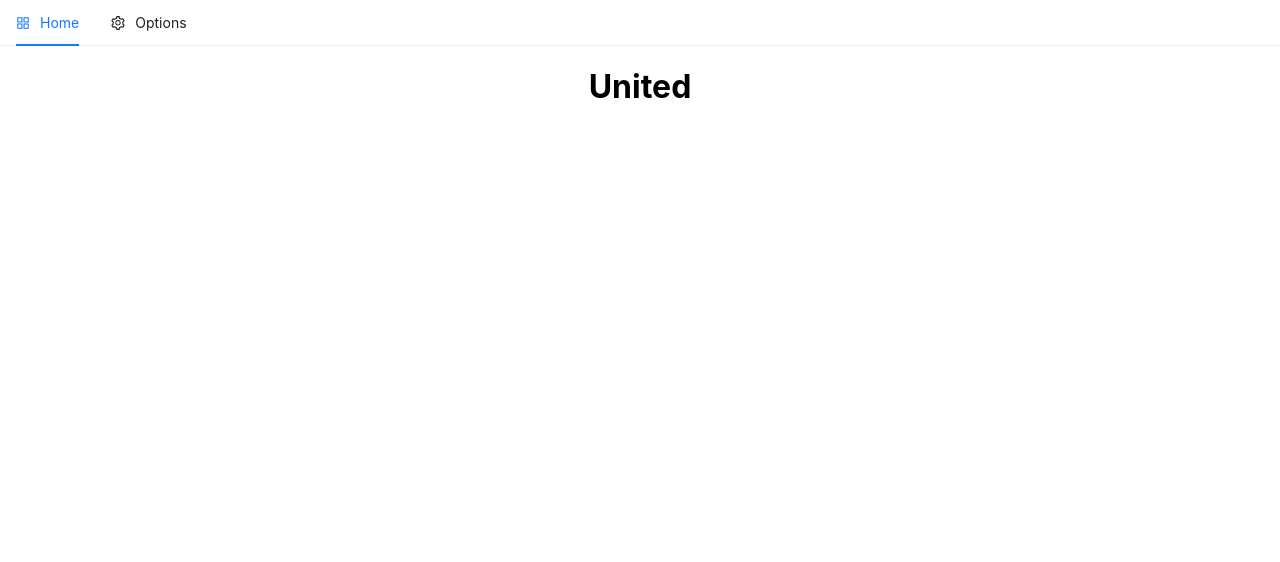
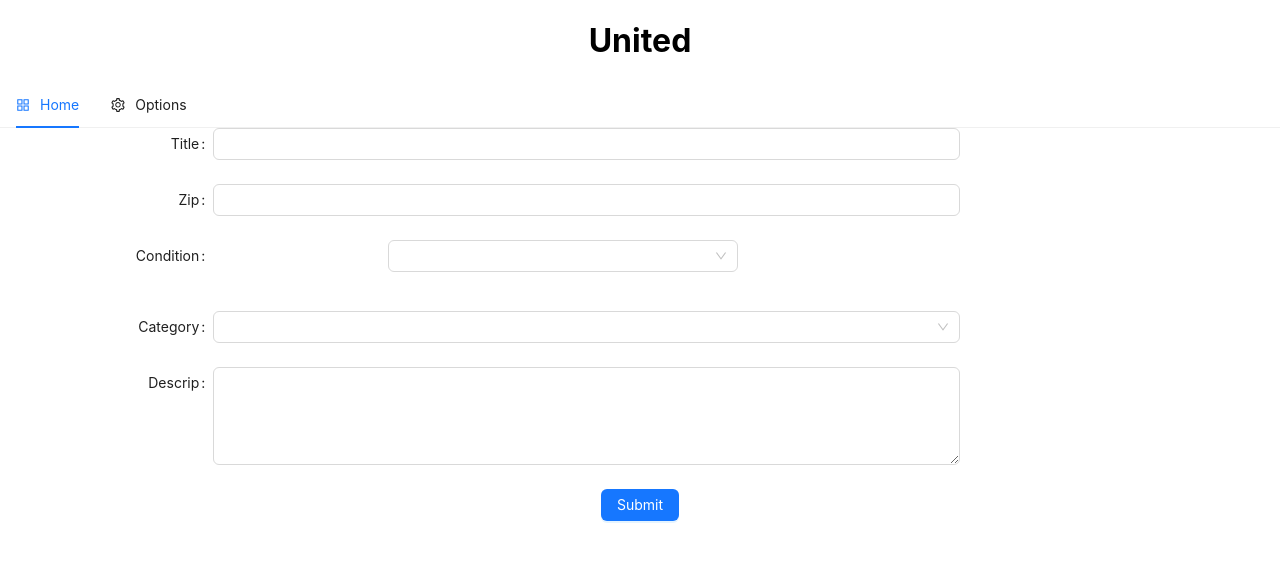
Before and after one commit to beboopr/united-front, a React (Create React App) app: page /form in a window 1280 px wide. Before the commit this address had no page. Shown: the top 562 px of the page. Built offline with nearby package versions, Linux system fonts and the light colour scheme.

Commit message:
deleted postlist file and page routes some working

```diff
--- a/src/App.js
+++ b/src/App.js
@@ -3,6 +3,7 @@ import { Routes, Route, BrowserRouter } from 'react-router-dom'
 import Home from './components/Home'
 import Navbar from "./components/Navbar"
 import Header from "./components/Header";
+import Form from "./components/Form";
 import { Oneitem } from './components/Oneitem';
 import { Upload } from 'antd';
 import './App.css';
@@ -11,13 +12,15 @@ function App() {
   return (
     <div className="App">
       <>
-       <Navbar />
+
+      <BrowserRouter>
       <Header />
-      <BrowserRouter>
+      <Navbar />
       <Routes >
-      <Route path="/" element={<Home/>} />
+      <Route path="/home" element={<Home/>} />
       <Route path="/newpost" element={<Upload/>} />
       <Route path="/items/:id" element={<Oneitem/>} />
+      <Route path="/form" element={<Form/>} />
       </Routes>
       </BrowserRouter>
       </>
--- a/src/components/Form.jsx
+++ b/src/components/Form.jsx
@@ -1,19 +1,37 @@
 // pictures goes here
-import { Form, Input, Button, Cascader, Upload, Select } from 'antd';
-import { PlusOutlined } from '@ant-design/icons';
+import { Form, Input, Button, Cascader,  Select } from 'antd';
+// import { PlusOutlined } from '@ant-design/icons';
 import React, { useState } from 'react';
-
+//import {  useNavigate } from 'react-router-dom';
 
 const { TextArea } = Input;
+
 export default function ProductForm() {
+  const [post, setPost] = useState({});
 // const Component = () => {
-  const [Component, setComponent] = useState();
-  const handleChange = (value) => {
-    console.log(`selected ${value}`);
+  // const [Component, setComponent] = useState();
+  const handleChange = () => {
+console.log(post)
+    // fetch("https://united-project-c8.web.app/items")
+    fetch("http://127.0.0.1:5002/items", {
+    method: 'POST',
+    headers: { 'Content-Type' : 'application/json' },
+  body: JSON.stringify(post)
+})
+      .then((response) => response.json())
+      .then((data) => {
+        console.log(data)
+        setPost(data);
+        //console.log(post);
+      })
+      .catch(alert);
   };
-  const onFormLayoutChange = ({ enabled }) => {
-    setComponent(enabled);
-  };
+  const handleForm = (e) => {
+    console.log(e.target.name)
+    console.log(e.target.value)
+    setPost({...post, [e.target.name]: e.target.value})
+  }
+
   return (
     <>
       <Form
@@ -24,20 +42,21 @@ export default function ProductForm() {
           span: 14,
         }}
         layout="horizontal"
-        onValuesChange={onFormLayoutChange}
-        enabled={Component}>
-        <Form.Item label="Title">
+       >
+        <Form.Item name='title' label="Title">
           <Input />
         </Form.Item>
         <Form.Item label="Zip">
           <Input />
         </Form.Item>
-        <Form.Item label="Condition">
+        <Form.Item label="Condition"  name='condition' onChange={handleForm}>
+
         <Select
 
       className='Condition'
       style={{ width: 350,  }}
-      onChange={handleChange}
+
+
       options={[
         {
           value: 'New',
@@ -72,8 +91,8 @@ export default function ProductForm() {
           <TextArea rows={4} />
         </Form.Item>
 
-        <Form.Item label="Upload" valuePropName="fileList">
-          <Upload action="/upload.do" listType="picture-card">
+        {/* <Form.Item label="Upload" valuePropName="fileList">
+          <Upload action="/upload" listType="picture-card">
             <div>
               <PlusOutlined />
               <div
@@ -85,11 +104,11 @@ export default function ProductForm() {
               </div>
             </div>
           </Upload>
-        </Form.Item>
-        <Form.Item label="Submit">
-          <Button>Click here</Button>
-        </Form.Item>
+        </Form.Item> */}
+        <Button type='primary' htmlType='submit' onClick={handleChange}>
+          Submit
+        </Button>
       </Form>
     </>
   );
-};
+}
--- a/src/components/Home.jsx
+++ b/src/components/Home.jsx
@@ -3,9 +3,8 @@ import PostList from './PostList'
 
 export default function Home() {
   return (
-    <>
-      <PostList title={'Home'} />
-      <h1>hello</h1>
-    </>
+    <><PostList title={'Home'} />
+      <h1>hi</h1>
+      </>
   )
 }
--- a/src/components/Navbar.jsx
+++ b/src/components/Navbar.jsx
@@ -1,16 +1,23 @@
 import { AppstoreOutlined, SettingOutlined } from '@ant-design/icons';
+import React from 'react';
 import { Menu } from 'antd';
-import React from 'react';
+import {Link} from 'react-router-dom'
+// import {Link} from 'react-router-dom';
 // import './index.css';
 // import PostList from './PostList';
 
-const App = () => (
+
+export default function App () {
+
+  return (
   <Menu mode="horizontal" defaultSelectedKeys={['mail']}>
     <Menu.Item key="mail" icon={<AppstoreOutlined />}>
+      <Link to='/home'/>
       Home
     </Menu.Item>
     <Menu.SubMenu key="SubMenu" title="Options" icon={<SettingOutlined />}>
       <Menu.Item key="two" icon={<AppstoreOutlined />}>
+        <Link to='/form'/>
         Add Post
       </Menu.Item>
       <Menu.Item key="three" icon={<AppstoreOutlined />}>
@@ -25,6 +32,6 @@ const App = () => (
         </Menu.Item>
       </Menu.ItemGroup>
     </Menu.SubMenu>
-  </Menu>
-);
-export default App;
+      </Menu>
+  )
+  };
--- a/src/components/PostList.jsx
+++ /dev/null
@@ -1,27 +0,0 @@
-import { useState, useEffect } from "react";
-import ItemCard from "./ItemCard";
-
-export default function PostList({ toggle }) {
-  const [post, setPost] = useState();
-  useEffect(() => {
-    // fetch("https://united-project-c8.web.app/items")
-    fetch("http://127.0.0.1:5002/items")
-      .then((response) => response.json())
-      .then((post) => {
-        setPost(post);
-        //console.log(post);
-      })
-      .catch(alert);
-  }, [toggle]);
-  return (
-    <main className="post-list">
-      {!post ? (
-        <p>Loading..</p>
-      ) : (
-        post.map((thisPost) => (
-          <ItemCard key={thisPost.itemsId} thisPost={thisPost} />
-        ))
-      )}
-    </main>
-  );
-}
--- a/src/index.js
+++ b/src/index.js
@@ -7,8 +7,6 @@ import App from './App';
 const root = ReactDOM.createRoot(document.getElementById('root'));
 root.render(
 <React.StrictMode>
-
     <App />
-
 </React.StrictMode>
 );
```
